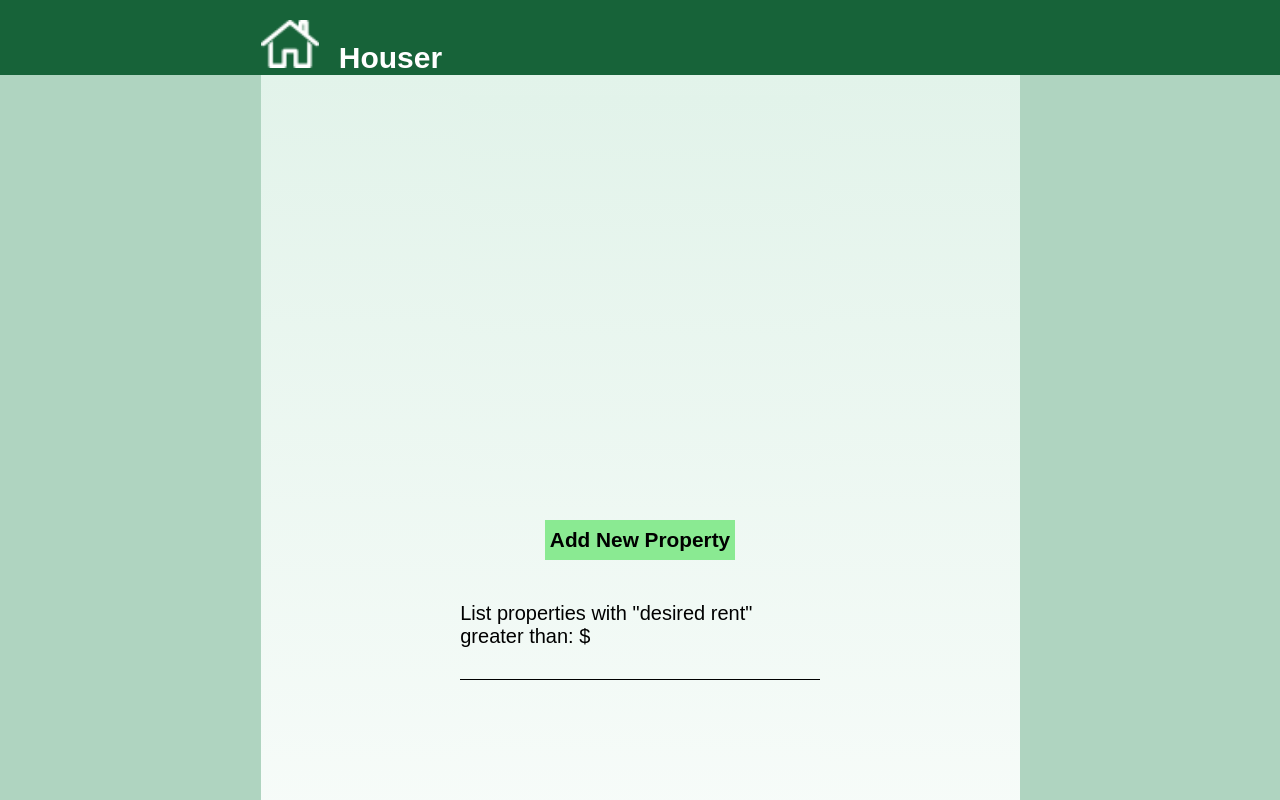
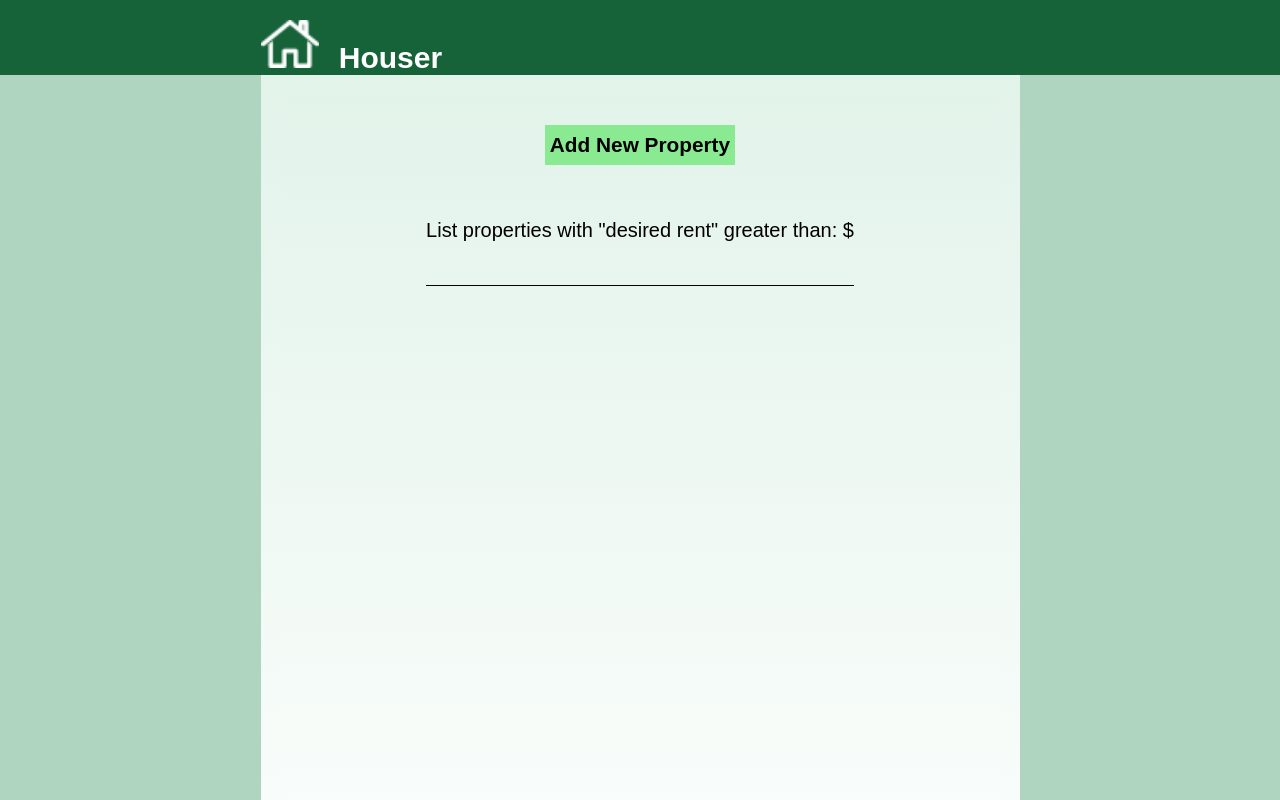
Before and after one commit to tenndawg/sim-2-jnk, a React (Create React App) app: page /dashboard in a window 1280 px wide. Shown: the top 800 px of the page. Built offline with nearby package versions, Linux system fonts and the light colour scheme.

Commit message:
Dashboard CSS updates

```diff
--- a/src/css/dashboard.css
+++ b/src/css/dashboard.css
@@ -73,13 +73,12 @@ align-content: center;
 }
 
 .buttonBox {
-    width: 50%;
-    height: 1000px;
+    width: 100%;
+    height: auto;
+    min-height: 900px;
   display: flex;
-  flex-direction: row;
+  flex-direction: column;
   flex-wrap: wrap;
-  justify-content: center;
-  align-items: stretch;
   align-content: center;
     background: linear-gradient(to bottom, #e2f3ea, #ffffff);
 }
```
